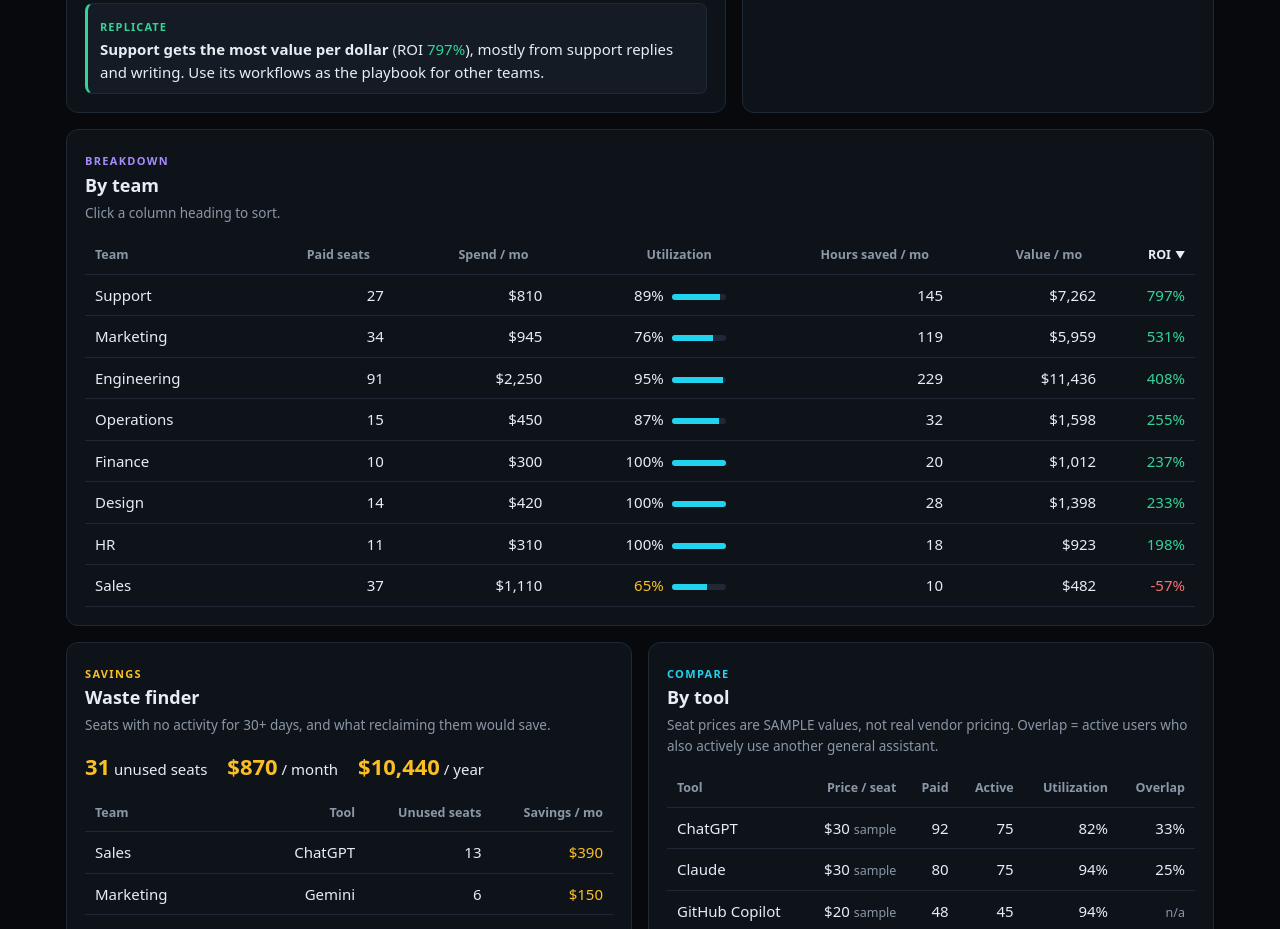
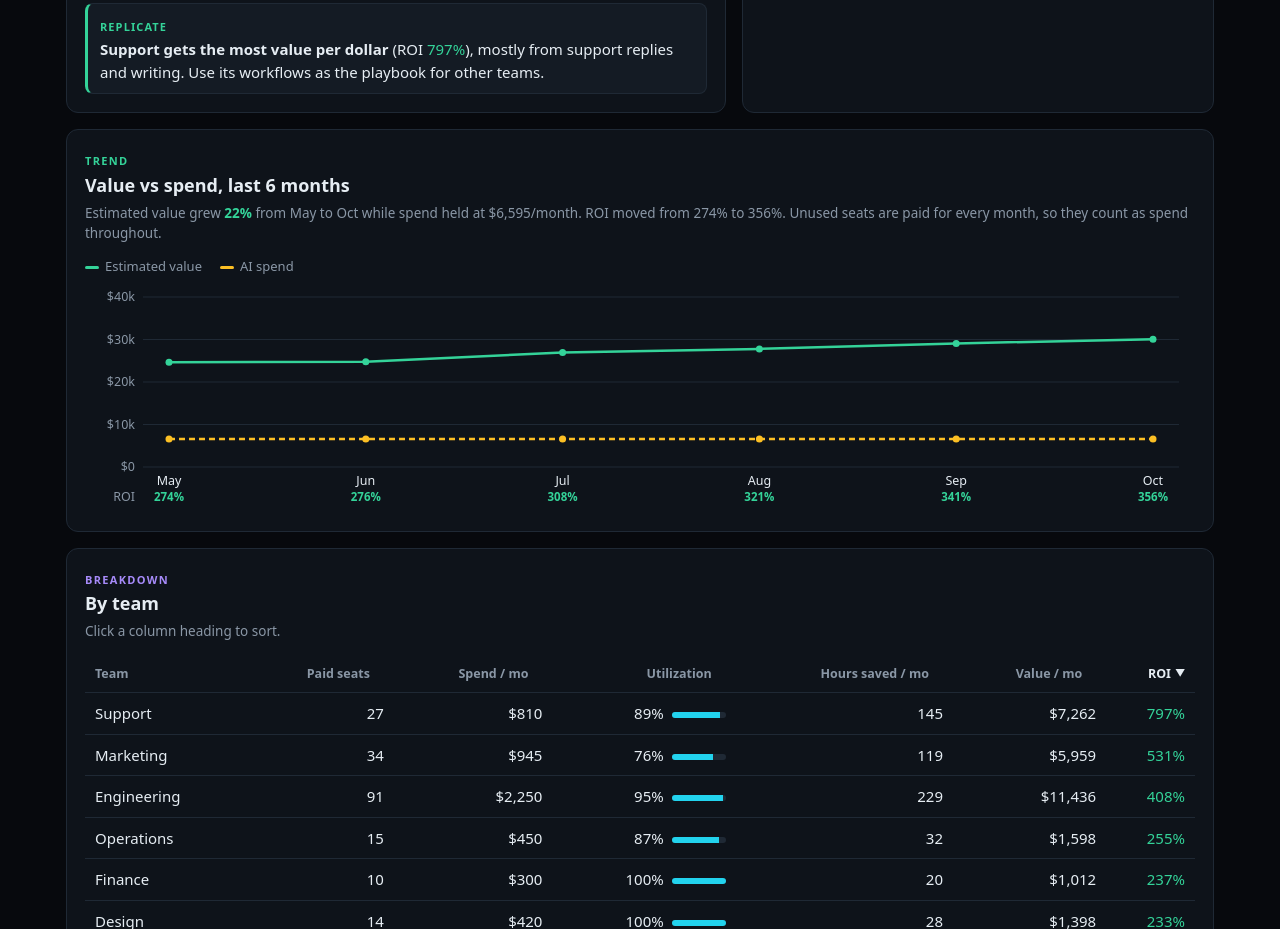
Before and after one commit to sr-tech-hub/ai-value-tracker, a plain HTML site: page index.html in a window 1280 px wide. Shown: the part 1115-2044 px from the top of the page. Drawn offline with Linux system fonts and the light colour scheme.

Commit message:
Add 6-month value vs spend trend chart
Run calculate() once per month so the trend matches the headline
cards and reacts to the assumptions. Update README and screenshot.

Co-Authored-By: Claude Opus 5.5 <noreply@anthropic.com>

```diff
--- a/index.html
+++ b/index.html
@@ -104,6 +104,11 @@
   .chart svg { display: block; }
   .chart text { font: 12.5px system-ui, -apple-system, "Segoe UI", Roboto, sans-serif; fill: var(--text); }
   .chart text.v { fill: var(--muted); }
+  .chart text.roi { font-size: 11.5px; font-weight: 600; }
+  .chart text.roi.pos { fill: var(--green); }
+  .chart text.roi.neg { fill: var(--red); }
+  .legend { display: flex; flex-wrap: wrap; gap: 6px 18px; font-size: 13px; color: var(--muted); margin-bottom: 6px; }
+  .legend i { display: inline-block; width: 14px; height: 3px; border-radius: 2px; margin-right: 6px; vertical-align: middle; }
 
   dl.defs { display: grid; grid-template-columns: minmax(120px, max-content) 1fr; gap: 8px 18px; margin: 0; }
   dl.defs dt { font-weight: 600; color: var(--cyan); }
@@ -157,6 +162,17 @@
         </div>
       </section>
     </div>
+
+    <section class="panel" aria-labelledby="trend-h" style="margin-bottom:16px">
+      <span class="tag-title" style="color:var(--green)">Trend</span>
+      <h2 id="trend-h">Value vs spend, last 6 months</h2>
+      <p class="lead" id="trend-lead"></p>
+      <div class="legend">
+        <span><i style="background:var(--green)"></i>Estimated value</span>
+        <span><i style="background:var(--amber)"></i>AI spend</span>
+      </div>
+      <div class="chart" id="chart-trend"></div>
+    </section>
 
     <section class="panel" aria-labelledby="teams-h" style="margin-bottom:16px">
       <span class="tag-title" style="color:var(--purple)">Breakdown</span>
@@ -247,9 +263,8 @@ function joinWords(list) {
 // The calculator. Every number on the page comes from this one function, so
 // the headline, team and tool views can never disagree with each other.
 // ---------------------------------------------------------------------------
-function calculate(data, a) {
+function calculate(data, a, month = data.meta.months[data.meta.months.length - 1]) {
   const asOf = data.meta.asOf;
-  const month = data.meta.months[data.meta.months.length - 1];
   const toolInfo = Object.fromEntries(data.tools.map((t) => [t.id, t]));
 
   const group = (extra) => ({ ...extra, paid: 0, active: 0, cost: 0, hours: 0, unused: [], taskHours: {} });
@@ -528,6 +543,58 @@ function barChart(el, rows, color, title) {
   el.innerHTML = `<svg width="${width}" height="${height}" viewBox="0 0 ${width} ${height}" role="img" aria-label="${esc(title)}">${bars}</svg>`;
 }
 
+// Re-runs the same calculator once per month, so the trend always agrees with
+// the headline cards and reacts to the assumptions like everything else.
+function renderTrend() {
+  const points = DATA.meta.months.map((m) => ({ month: m, ...calculate(DATA, assumptions, m).total }));
+  const first = points[0];
+  const last = points[points.length - 1];
+  const short = (ym) => new Date(`${ym}-01T00:00:00Z`).toLocaleString('en-US', { month: 'short', timeZone: 'UTC' });
+  const growth = first.value ? (last.value - first.value) / first.value : NaN;
+
+  document.getElementById('trend-lead').innerHTML =
+    `Estimated value ${growth >= 0 ? 'grew' : 'fell'} <strong class="${roiClass(growth)}">${pct(Math.abs(growth))}</strong> from ${short(first.month)} to ${short(last.month)} while spend held at ${money(last.cost)}/month. ` +
+    `ROI moved from ${pct(first.roi)} to ${pct(last.roi)}. Unused seats are paid for every month, so they count as spend throughout.`;
+
+  const el = document.getElementById('chart-trend');
+  const width = Math.max(280, el.clientWidth || 320);
+  const height = 230;
+  const pad = { top: 14, right: 16, bottom: 46, left: 58 };
+  const plotW = width - pad.left - pad.right;
+  const plotH = height - pad.top - pad.bottom;
+  const max = Math.max(...points.map((p) => Math.max(p.value, p.cost))) * 1.1 || 1;
+  // Round the axis top to a tidy step so the gridline labels are readable numbers.
+  const step = 10 ** Math.floor(Math.log10(max / 4));
+  const tick = [1, 2, 2.5, 5, 10].map((k) => k * step).find((s) => max / s <= 5);
+  const top = Math.ceil(max / tick) * tick;
+  // Inset the first and last months so their ROI labels clear the axis labels and the edge.
+  const inset = 26;
+  const x = (i) => pad.left + inset + (points.length === 1 ? (plotW - 2 * inset) / 2 : (i / (points.length - 1)) * (plotW - 2 * inset));
+  const y = (v) => pad.top + plotH - (v / top) * plotH;
+  const compact = (v) => (v >= 1000 ? `$${num(v / 1000)}k` : money(v));
+
+  let grid = '';
+  for (let v = 0; v <= top + 1e-9; v += tick) {
+    grid += `<line x1="${pad.left}" x2="${width - pad.right}" y1="${y(v)}" y2="${y(v)}" stroke="var(--border)"></line>
+      <text class="v" x="${pad.left - 8}" y="${y(v) + 4}" text-anchor="end">${compact(v)}</text>`;
+  }
+  const line = (key, color, dash = '') =>
+    `<polyline fill="none" stroke="${color}" stroke-width="2.5" stroke-linejoin="round"${dash} points="${points.map((p, i) => `${x(i)},${y(p[key])}`).join(' ')}"></polyline>` +
+    points.map((p, i) => `<circle cx="${x(i)}" cy="${y(p[key])}" r="3.5" fill="${color}"><title>${monthName(p.month)}: ${money(p[key])}</title></circle>`).join('');
+  const labels = points.map((p, i) => `
+    <text x="${x(i)}" y="${height - pad.bottom + 18}" text-anchor="middle">${short(p.month)}</text>
+    <text class="roi ${roiClass(p.roi)}" x="${x(i)}" y="${height - pad.bottom + 34}" text-anchor="middle">${pct(p.roi)}</text>`).join('');
+  const summary = `Estimated value vs AI spend by month: ${points.map((p) => `${short(p.month)} ${money(p.value)} value, ${money(p.cost)} spend, ROI ${pct(p.roi)}`).join('; ')}.`;
+
+  el.innerHTML = `<svg width="${width}" height="${height}" viewBox="0 0 ${width} ${height}" role="img" aria-label="${esc(summary)}">
+    ${grid}
+    <text class="v" x="${pad.left - 8}" y="${height - pad.bottom + 34}" text-anchor="end">ROI</text>
+    ${line('cost', 'var(--amber)', ' stroke-dasharray="6 4"')}
+    ${line('value', 'var(--green)')}
+    ${labels}
+  </svg>`;
+}
+
 function renderRecommendations(r) {
   document.getElementById('recs').innerHTML = buildRecommendations(r)
     .map((rec) => `<li style="--accent:${rec.color}"><span class="kind">${rec.kind}</span><p>${rec.html}</p></li>`)
@@ -538,6 +605,7 @@ function render() {
   const r = calculate(DATA, assumptions);
   renderHeadline(r);
   renderRecommendations(r);
+  renderTrend();
   renderTeams(r);
   renderWaste(r);
   renderTools(r);
```
Also changed, not shown: docs/screenshot.png, 1 other file.
